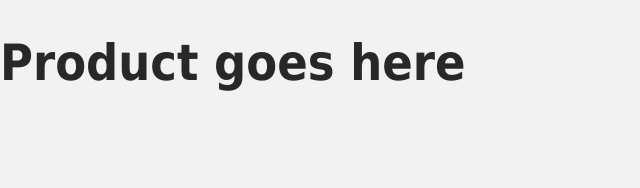
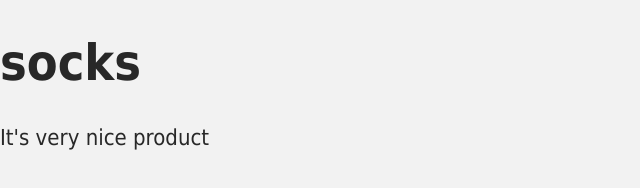
Before and after one commit to Kazunori-Oyama/vue-mastery, a plain HTML site: page index.html in a window 1280 px wide. Shown: the whole page, without its empty margins (0-640 px from the left). Drawn offline with nearby package versions, Linux system fonts and the light colour scheme.

Commit message:
answer for 'https://www.vuemastery.com/courses/intro-to-vue-3/creating-the-vue-app-vue3'

```diff
--- a/index.html
+++ b/index.html
@@ -10,10 +10,14 @@
   </head>
   <body>
     <div id="app">
-      <h1>Product goes here</h1>
+      <h1>{{product}}</h1>
+      <p>{{description}}</p>
     </div>
 
     <!-- Import Js -->
     <script src="./main.js"></script>
+    <script>
+      const mountedApp = app.mount("#app");
+    </script>
   </body>
 </html>
--- a/main.js
+++ b/main.js
@@ -1 +1,8 @@
-const product = 'Socks'
+const app = Vue.createApp({
+  data() {
+    return {
+      product: "socks",
+      description: "It's very nice product",
+    };
+  },
+});
```
